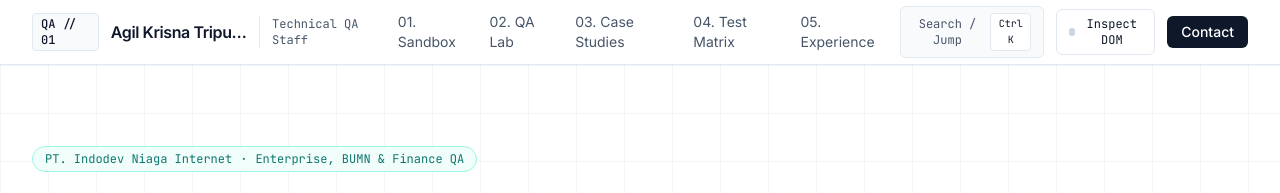
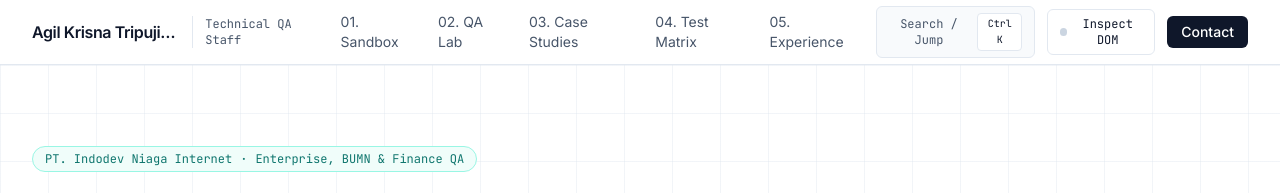
Before and after one commit to agilQA/agil-portofolio2, a plain HTML site: page index.html in a window 1280 px wide. Shown: the top 193 px of the page. Drawn offline with nearby package versions, Linux system fonts and the light colour scheme.

Commit message:
remark 001

```diff
--- a/index.html
+++ b/index.html
@@ -113,7 +113,7 @@
   <header class="sticky top-0 z-40 bg-white/95 backdrop-blur border-b border-line">
     <div class="max-w-7xl mx-auto px-4 sm:px-6 lg:px-8 h-16 flex items-center justify-between gap-4">
       <div class="flex items-center gap-3 min-w-0" data-qa-id="nav:brand-identity" data-qa-ms="3ms">
-        <span class="font-mono text-xs px-2 py-0.5 rounded bg-surface border border-line text-ink font-medium">QA // 01</span>
+        <!-- <span class="font-mono text-xs px-2 py-0.5 rounded bg-surface border border-line text-ink font-medium">QA // 01</span> -->
         <a href="#top" class="font-semibold text-sm sm:text-base tracking-tight text-ink truncate">
           Agil Krisna Tripujianto
         </a>
```
